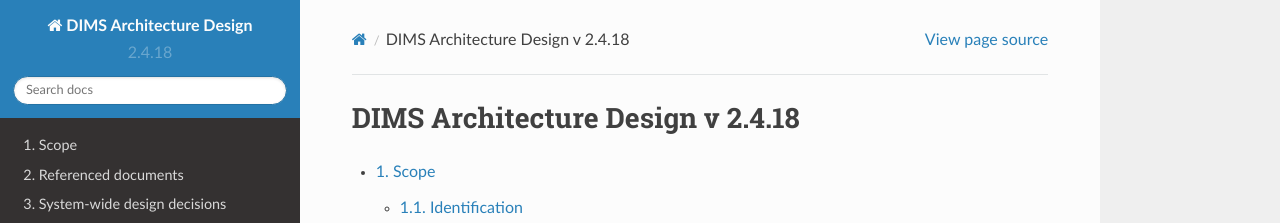
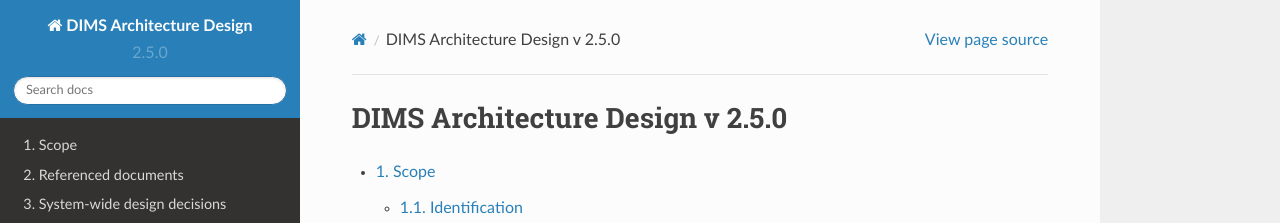
Before and after one commit to uw-dims/dims-ad, a Sphinx documentation site: the page built from docs/source/index.rst, in a window 1280 px wide and 900 px high. Shown: the top 223 px of the window. Built offline with Sphinx 7.4.7 and the Read the Docs theme 2.0.0, drawn with Linux system fonts in a browser that asks for light colours.

Commit message:
Bump version: 2.4.18 → 2.5.0

```diff
--- a/docs/source/conf.py
+++ b/docs/source/conf.py
@@ -60,9 +60,9 @@ copyright = u'2014-2016 University of Washington'
 # built documents.
 #
 # The short X.Y version.
-version = '2.4.18'
+version = '2.5.0'
 # The full version, including alpha/beta/rc tags.
-release = '2.4.18'
+release = '2.5.0'
 
 # The language for content autogenerated by Sphinx. Refer to documentation
 # for a list of supported languages.
```
Also changed, not shown: .bumpversion.cfg, 1 other file.
